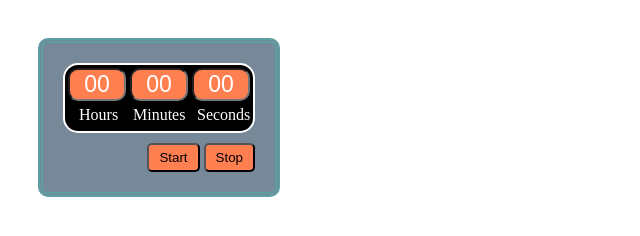
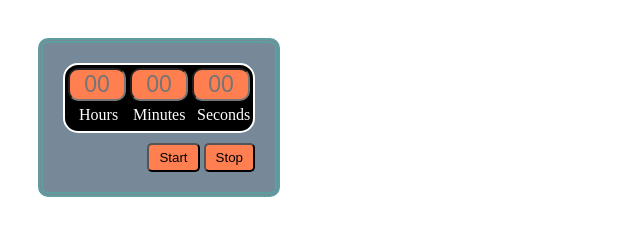
Before and after one commit to Papil10n/timer, a plain HTML site: page index.html in a window 1280 px wide. Shown: the whole page, without its empty margins (0-640 px from the left). Drawn offline with Linux system fonts and the light colour scheme.

Commit message:
swipe value to placeholder

```diff
--- a/index.html
+++ b/index.html
@@ -10,11 +10,11 @@
 <body>
    <div class="wripper">
       <div class="timer">
-         <input type="text" maxlength="2" value="00" class="hours"></input>
+         <input type="text" maxlength="2" placeholder="00" class="hours"></input>
          <span class="hours text">Hours</span>
-         <input type="text" maxlength="2" value="00" class="minutes"></input>
+         <input type="text" maxlength="2" placeholder="00" class="minutes"></input>
          <span class="minutes text">Minutes</span>
-         <input type="text" maxlength="2" value="00" class="seconds"></input>
+         <input type="text" maxlength="2" placeholder="00" class="seconds"></input>
          <span class="seconds text">Seconds</span>
       </div>
       <div class="buttons">
```
